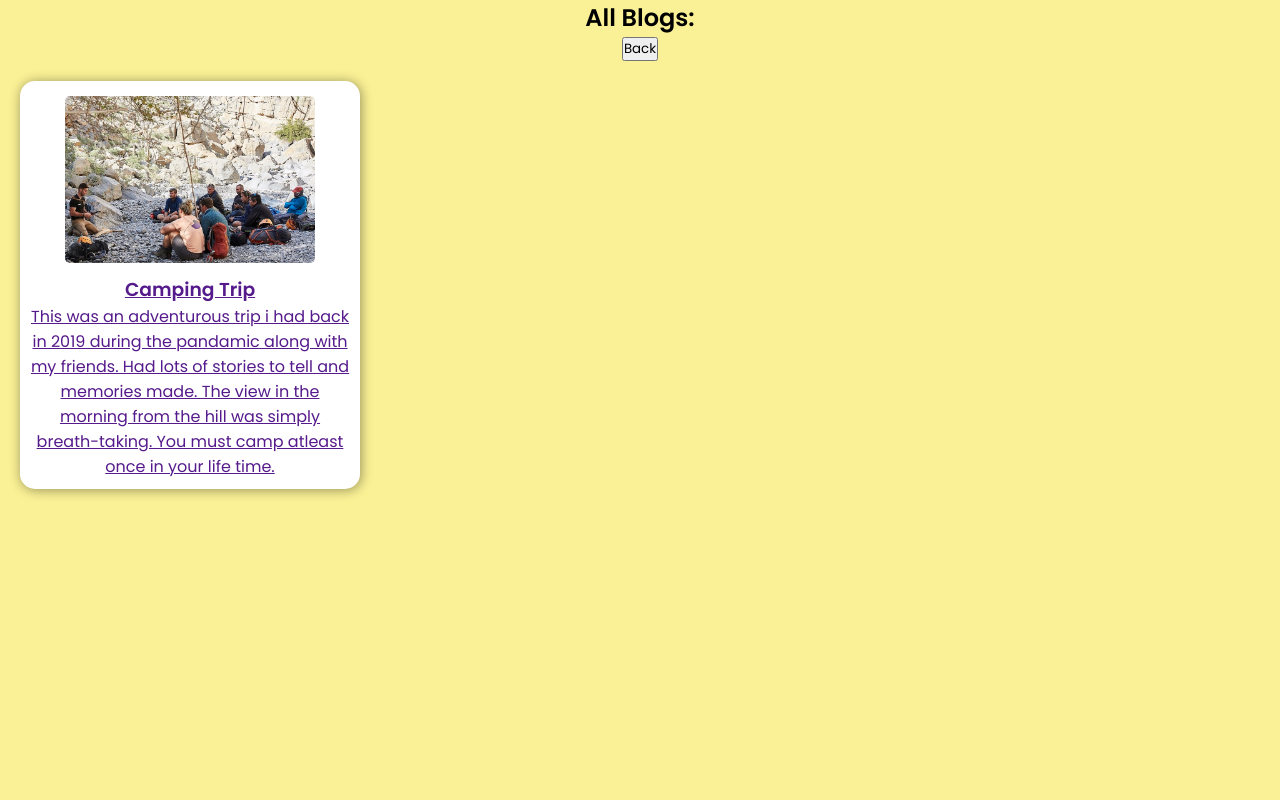
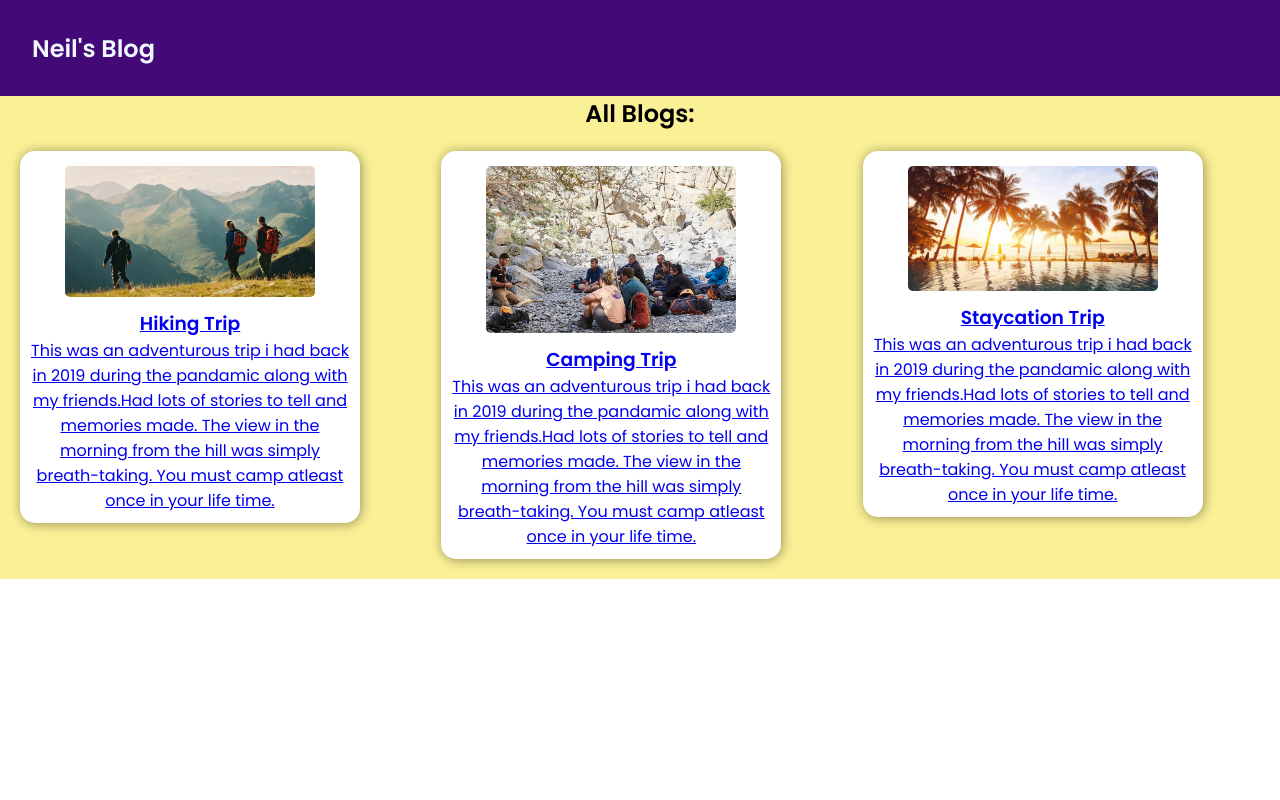
Before and after one commit to NeilJoseph019/Blog_App, a Django app: page /blogs in a window 1280 px wide. Run offline with Django 4.2, Linux system fonts and the light colour scheme.

Commit message:
Blog templates and dummy data - ALL IMPLEMENTED

```diff
--- a/BlogApp/blog/static/blog/blogsPage.css
+++ b/BlogApp/blog/static/blog/blogsPage.css
@@ -1,6 +1,6 @@
 
 .blogs{
-    height: 100vh;
+    height: auto;
     text-align: center;
     background-color: rgb(250, 240, 149);
 }
@@ -10,6 +10,6 @@
     margin: 0;
     padding: 20px;
     display: grid;
-    grid-template-columns: repeat(auto-fill, minmax(17rem,1fr));
+    grid-template-columns: repeat(auto-fill, minmax(20rem,1fr));
     gap: 1.5rem;
 }
--- a/BlogApp/blog/static/blog/includes/header.css
+++ b/BlogApp/blog/static/blog/includes/header.css
@@ -10,3 +10,8 @@
     color: aliceblue;
     text-decoration: none;
 }
+
+/* .breadcrumbs{
+    background-color: rgb(133, 199, 219);
+    text-align: left;
+} */
--- a/BlogApp/blog/templates/blog/blogsPage.html
+++ b/BlogApp/blog/templates/blog/blogsPage.html
@@ -8,10 +8,12 @@
 
     {% block content %}
         <section class="blogs">
+            {% include 'blog/includes/header.html' %}
             <h2> All Blogs: </h2>
-            <a href="{% url 'indexPage' %}"><button> Back </button></a>
             <ul>
-                {% include 'blog/includes/blogDetail.html' %}
+                {% for post in allPosts %}
+                    {% include 'blog/includes/blogDetail.html' %}
+                {% endfor %}
             </ul>
         </section>
     {% endblock %}
--- a/BlogApp/blog/templates/blog/includes/blogDetail.html
+++ b/BlogApp/blog/templates/blog/includes/blogDetail.html
@@ -3,14 +3,12 @@
 
     <li>
         <article class="blogPost">
-            <a href="">
-                <img src="{% static 'blog/images/campingVacation.jpeg' %}" alt="camping trip">
+            <a href="{% url 'blogDetailPage' post.slug %}">
+                <img src="{% static 'blog/images/'|add:post.image %}" alt={{post.title}}>
                 <div class="blogs__content">
-                    <h3>Camping Trip</h3>
+                    <h3>{{ post.title }}</h3>
                     <p>
-                        This was an adventurous trip i had back in 2019 during the pandamic along with my friends.
-                        Had lots of stories to tell and memories made. The view in the morning from the hill was
-                        simply breath-taking. You must camp atleast once in your life time.
+                        {{ post.briefDescription }}
                     </p>
                 </div>
             </a>
--- a/BlogApp/blog/templates/blog/includes/header.html
+++ b/BlogApp/blog/templates/blog/includes/header.html
@@ -1,8 +1,12 @@
 {% load static %}
 <link rel="stylesheet" href="{% static 'blog/includes/header.css' %}">
 <header>
-    <h1><a href="{% url 'indexPage' %}"> Neil's Porfolio </a></h1>
+    <h1><a href="{% url 'indexPage' %}"> Neil's Blog </a></h1>
     <nav>
 
     </nav>
+
 </header>
+<!-- <div class="breadcrumbs">
+    <h4>Home/{{active_page}}</h6>
+</div>  -->
--- a/BlogApp/blog/templates/blog/index.html
+++ b/BlogApp/blog/templates/blog/index.html
@@ -30,7 +30,9 @@
                 <a href="{% url 'blogsPage' %}"><button> View All </button></a>
                 <br>
                 <ul>
-                    {% include 'blog/includes/blogDetail.html' %}
+                    {% for post in posts %}
+                        {% include 'blog/includes/blogDetail.html' %}
+                    {% endfor %}
                 </ul>
             </section>
 
--- a/BlogApp/blog/views.py
+++ b/BlogApp/blog/views.py
@@ -1,15 +1,81 @@
 from django.shortcuts import render
+from django.urls import reverse_lazy
+
+posts = [
+    {
+        "slug": "the-mountains",
+        "image":"AdventureVacations.jpeg",
+        "title": "Hiking Trip",
+        "author":"Neil",
+        "timeStamp": "09-27-2022",
+        "briefDescription": "This was an adventurous trip i had back in 2019 during the pandamic along with my friends.Had lots of stories to tell and memories made. The view in the morning from the hill was simply breath-taking. You must camp atleast once in your life time.",
+        "content":"""
+        Lorem ipsum, dolor sit amet consectetur adipisicing elit. Dicta, delectus. Hic laudantium eius placeat eum natus corrupti praesentium, a,
+        doloremque provident quod reprehenderit iusto, earum cum voluptatibus velit perspiciatis ratione!
+
+        Lorem ipsum, dolor sit amet consectetur adipisicing elit. Dicta, delectus. Hic laudantium eius placeat eum natus corrupti praesentium, a,
+        doloremque provident quod reprehenderit iusto, earum cum voluptatibus velit perspiciatis ratione!
+
+        Lorem ipsum, dolor sit amet consectetur adipisicing elit. Dicta, delectus. Hic laudantium eius placeat eum natus corrupti praesentium, a,
+        doloremque provident quod reprehenderit iusto, earum cum voluptatibus velit perspiciatis ratione!
+        """
+    },
+    {
+        "slug": "camping-trip",
+        "image":"campingVacation.jpeg",
+        "title": "Camping Trip",
+        "author":"Neil",
+        "timeStamp": "10-18-2022",
+        "briefDescription": "This was an adventurous trip i had back in 2019 during the pandamic along with my friends.Had lots of stories to tell and memories made. The view in the morning from the hill was simply breath-taking. You must camp atleast once in your life time.",
+        "content":"""
+        Lorem ipsum, dolor sit amet consectetur adipisicing elit. Dicta, delectus. Hic laudantium eius placeat eum natus corrupti praesentium, a,
+        doloremque provident quod reprehenderit iusto, earum cum voluptatibus velit perspiciatis ratione!
+
+        Lorem ipsum, dolor sit amet consectetur adipisicing elit. Dicta, delectus. Hic laudantium eius placeat eum natus corrupti praesentium, a,
+        doloremque provident quod reprehenderit iusto, earum cum voluptatibus velit perspiciatis ratione!
+
+        Lorem ipsum, dolor sit amet consectetur adipisicing elit. Dicta, delectus. Hic laudantium eius placeat eum natus corrupti praesentium, a,
+        doloremque provident quod reprehenderit iusto, earum cum voluptatibus velit perspiciatis ratione!
+        """
+    },
+    {
+        "slug": "resort",
+        "image":"resort.jpeg",
+        "title": "Staycation Trip",
+        "author":"Neil",
+        "timeStamp": "11-20-2022",
+        "briefDescription": "This was an adventurous trip i had back in 2019 during the pandamic along with my friends.Had lots of stories to tell and memories made. The view in the morning from the hill was simply breath-taking. You must camp atleast once in your life time.",
+        "content":"""
+        Lorem ipsum, dolor sit amet consectetur adipisicing elit. Dicta, delectus. Hic laudantium eius placeat eum natus corrupti praesentium, a,
+        doloremque provident quod reprehenderit iusto, earum cum voluptatibus velit perspiciatis ratione!
+
+        Lorem ipsum, dolor sit amet consectetur adipisicing elit. Dicta, delectus. Hic laudantium eius placeat eum natus corrupti praesentium, a,
+        doloremque provident quod reprehenderit iusto, earum cum voluptatibus velit perspiciatis ratione!
+
+        Lorem ipsum, dolor sit amet consectetur adipisicing elit. Dicta, delectus. Hic laudantium eius placeat eum natus corrupti praesentium, a,
+        doloremque provident quod reprehenderit iusto, earum cum voluptatibus velit perspiciatis ratione!
+        """
+    }
+]
 
 # Create your views here.
 def indexPage(request):
-    s = "Hello there lads, welcome to my blog ! "
+    displayPosts = posts[-1:]
     context = {
-        "hello" : s
+        "posts" : displayPosts
     }
     return render(request,"blog/index.html", context)
 
 def blogsPage(request):
-    return render(request,"blog/blogsPage.html")
+    allPosts = posts
+    context = {
+        "allPosts" : allPosts
+    }
+    return render(request,"blog/blogsPage.html",context)
 
-def blogDetailPage(request):
-    pass
+def blogDetailPage(request, slug):
+    identifiedPost = next(post for post in posts if post["slug"] == slug) # next() finds the next element that matches a certain condition. The condition that is met is list comprehension.
+    context = {
+        "post": identifiedPost
+    }
+    return render(request, "blog/singleBlogDetail.html", context)
```
Also changed, not shown: BlogApp/blog/templates/blog/singleBlogDetail.html (added, +26 -0 lines), BlogApp/templates/404.html (added, +11 -0 lines), BlogApp/blog/static/blog/singleBlogDetail.css (added).
